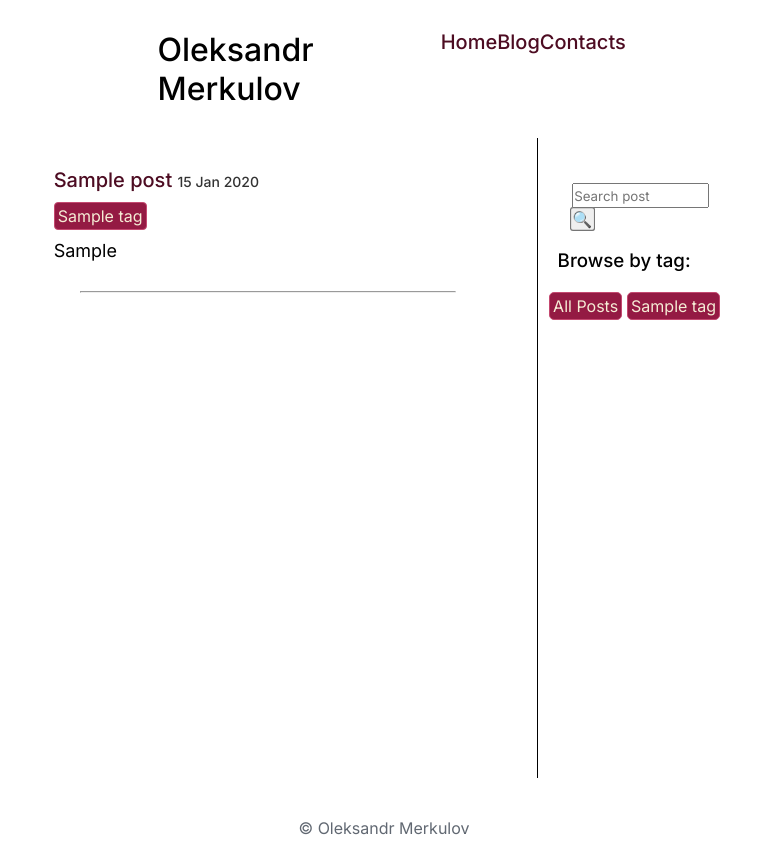
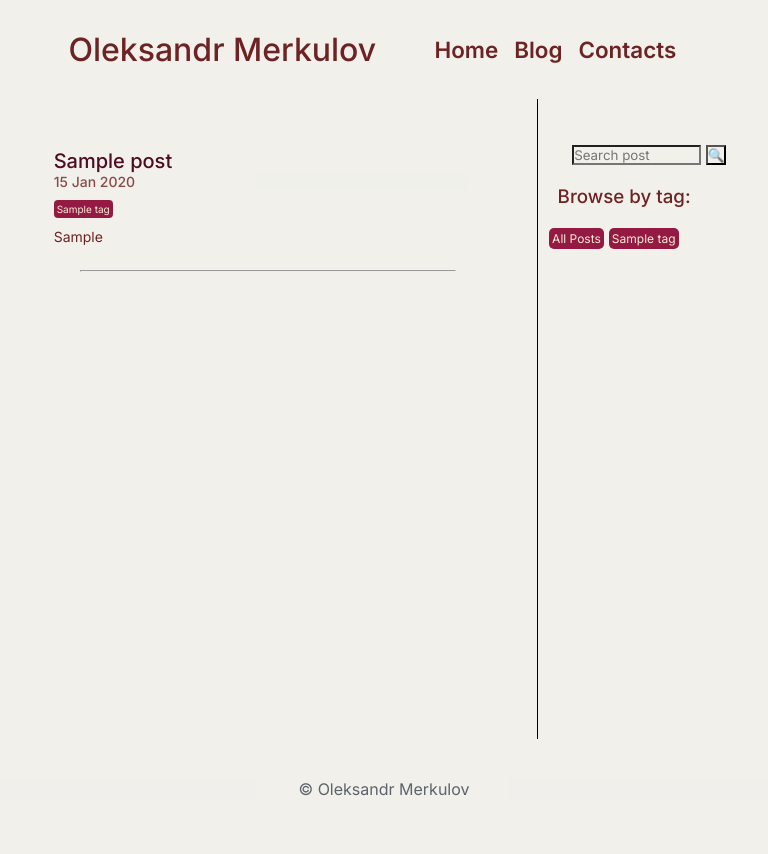
Before and after one commit to oleksandrmerkuloff/my-web, a Django app: page /blog/ in a window 768 px wide. After the commit the page ends 796 px from the top, so only its background shows below. Run offline with Django 5.2, Linux system fonts and the light colour scheme; tables that the repository leaves empty hold one stand-in row (values such as "Sample post").

Commit message:
finished all functionality and finish design for 1024 and 768px devices

```diff
--- a/blog/admin.py
+++ b/blog/admin.py
@@ -14,6 +14,7 @@ class PostAdmin(admin.ModelAdmin):
     list_display = ['title', 'created_at']
     list_display_links = ['title',]
     list_filter = ['created_at',]
+    search_fields = ['title',]
 
     class Meta:
         js = ("markdownx/js/markdownx.js",)
--- a/blog/static/blog.css
+++ b/blog/static/blog.css
@@ -48,7 +48,6 @@
     padding: 3px;
     color: #F5ECD5;
     background-color: #941a43;
-    border: 1px solid #c44970;
     border-radius: 5px;
 }
 
@@ -56,3 +55,18 @@
     color: #3f3e3b;
     background-color: #dbd6d8;
 }
+
+@media (min-width: 481px) and (max-width: 768px) {
+    .tag-cell {
+        font-size: 12px;
+    }
+
+    #search-form input {
+        height: 20px;
+        width: 80%;
+    }
+
+    #search-form button {
+        scale: 1;
+    }
+}
--- a/blog/static/card.css
+++ b/blog/static/card.css
@@ -7,6 +7,7 @@
 .post-title {
     font-size: 20px;
     font-weight: 500;
+    margin-top: 20px;
 }
 
 .post-link {
@@ -30,7 +31,6 @@
 .single-tag {
     color: #F5ECD5;
     background-color: #941a43;
-    border: 1px solid #c44970;
     border-radius: 4px;
     padding: 3px;
 }
@@ -38,6 +38,7 @@
 .post-outline {
     font-size: 18px;
     font-weight: 400;
+    text-align: justify;
 }
 
 .post-date {
@@ -48,6 +49,43 @@
 }
 
 .post-sep {
-    margin: 15px auto;
+    margin: 10px auto;
     width: 70%;
 }
+
+@media (min-width: 769px) and (max-width: 1024px) {
+    .post-title {
+        font-size: 16px;
+    }
+
+    .post-date {
+        display: block;
+    }
+
+    .post-tags {
+        gap: 4px;
+        margin: 8px 0;
+    }
+
+    .single-tag {
+        font-size: 14px;
+    }
+
+    .post-outline {
+        font-size: 16px;
+    }
+}
+
+@media (min-width: 481px) and (max-width: 768px) {
+    .post-date {
+        display: block;
+    }
+
+    .single-tag {
+        font-size: 10px;
+    }
+
+    .post-outline {
+        font-size: 14px;
+    }
+}
--- a/blog/static/single-post.css
+++ b/blog/static/single-post.css
@@ -51,7 +51,7 @@
 }
 
 #single-post-container a:hover {
-    color: rgb(240, 226, 222);
+    color: #F5ECD5;
     background-color: #97274a;
     text-decoration: underline;
 }
--- a/static/base.css
+++ b/static/base.css
@@ -4,39 +4,44 @@
     font-family: "Inter", sans-serif;
     font-style: normal;
     box-sizing: border-box;
+    background-color: #f1f0eb;
+    color: #6D2323;
 }
 
 #web-head {
     display: flex;
     justify-content: space-between;
-    width: 100%;
+    width: 90%;
     height: 20%;
+    margin: auto;
     padding: 30px;
 }
 
 #hname {
-    margin-left: 18%;
+    width: max-content;
     font-weight: 500;
 }
 
 #menu-list {
     display: flex;
-    width: 20%;
-    justify-content: space-around;
     justify-self: flex-end;
-    font-size: 20px;
-    font-weight: 500;
     list-style: none;
-    margin-right: 22%;
+    margin-right: 2vw;
+}
+
+.menu-item {
+    margin: auto 1vh;
 }
 
 .menu-link {
     text-decoration: none;
-    color: #4d0c22;
+    color: #6D2323;
+    font-size: 2.8vh;
+    font-weight: 600;
 }
 
 .menu-link:hover {
-    color: rgb(28, 82, 28);
+    color: #A31D1D;
     text-decoration: underline;
 }
 
```
Also changed, not shown: blog/static/contacts.css (+14 -1 lines), blog/templates/contacts_page.html (+6 -7 lines).
